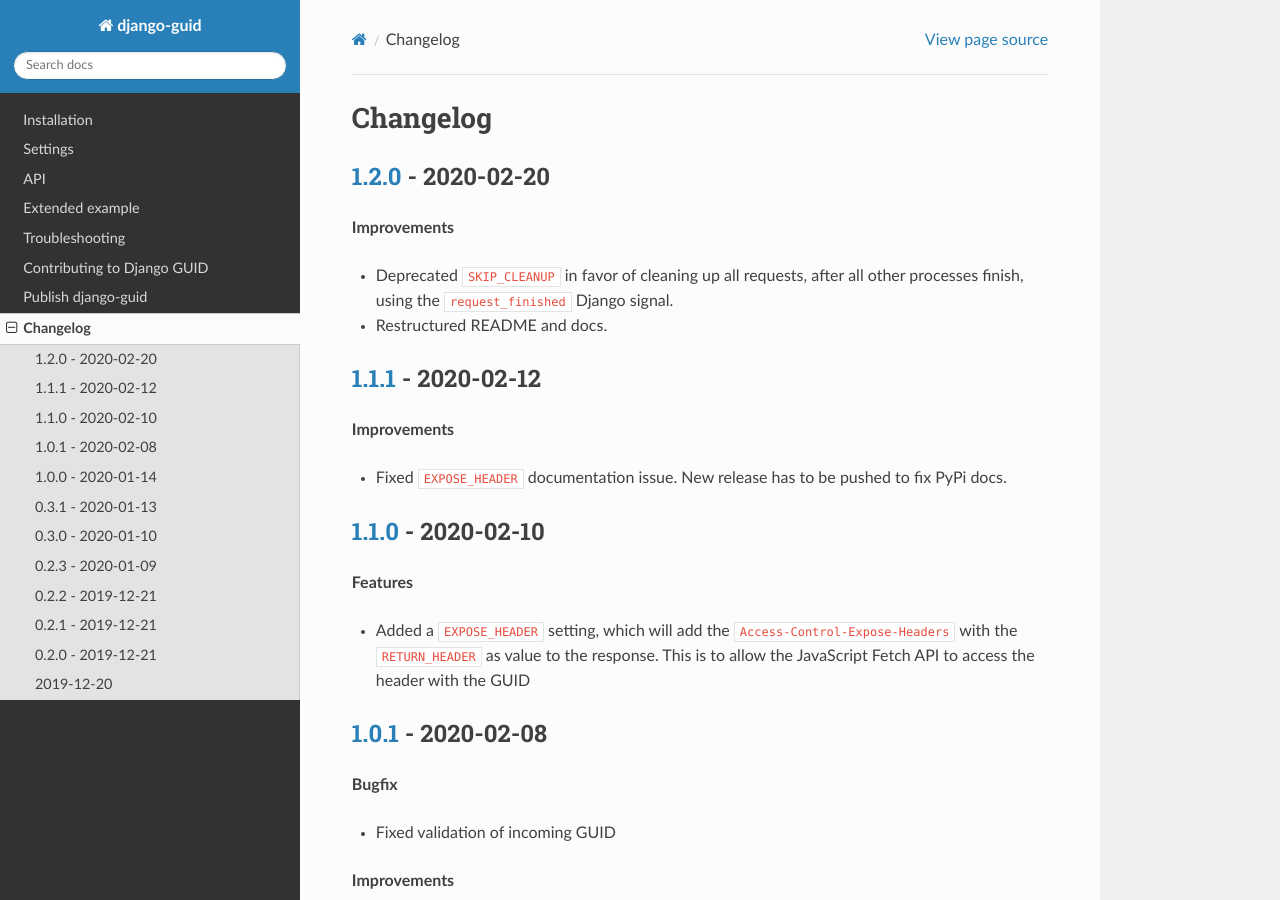
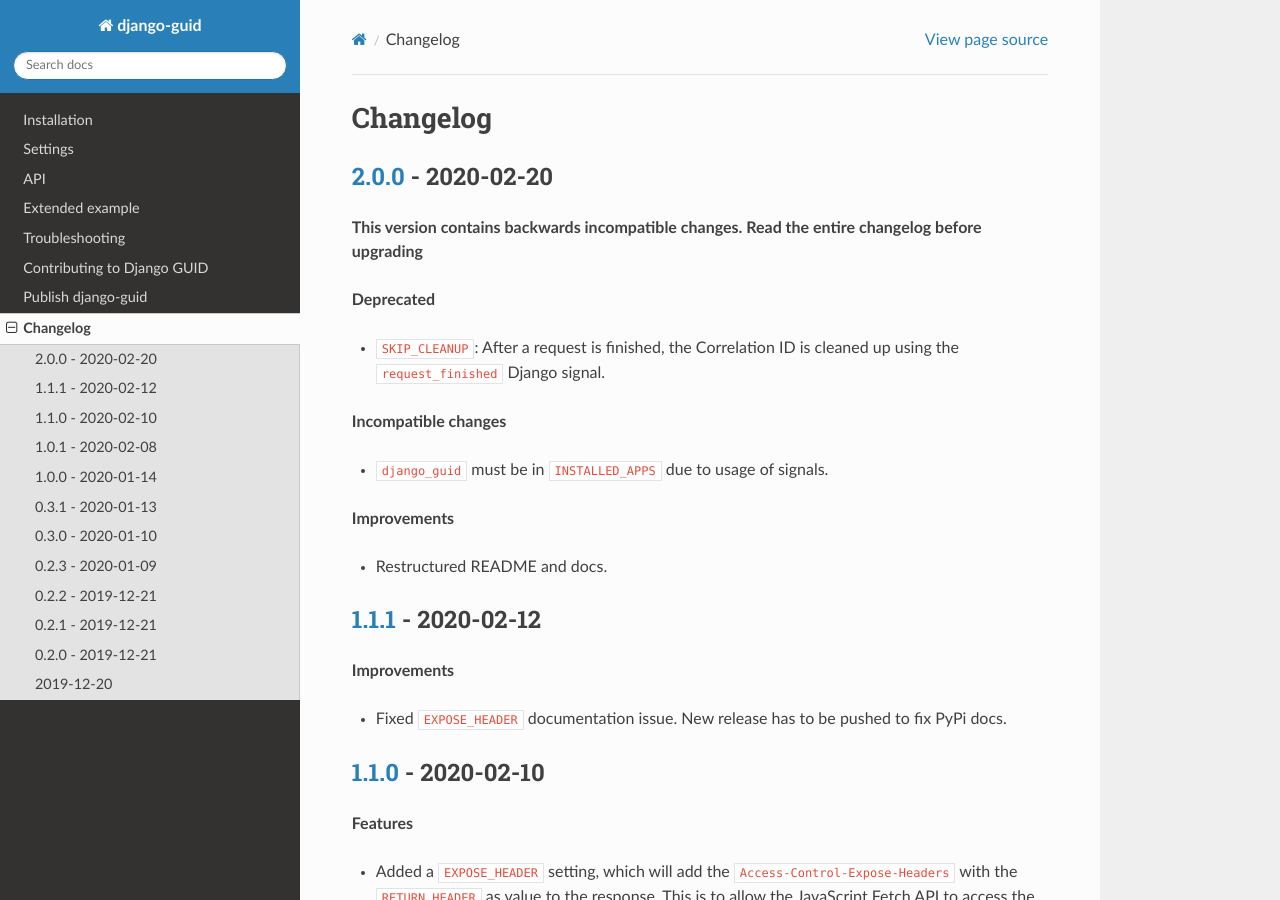
Before and after one commit to snok/django-guid, a Sphinx documentation site: the page built from docs/changelog.rst, in a window 1280 px wide and 900 px high. Built offline with Sphinx 7.4.7 and the Read the Docs theme 2.0.0, drawn with Linux system fonts in a browser that asks for light colours.

Commit message:
Docs and version

```diff
--- a/CHANGELOG.rst
+++ b/CHANGELOG.rst
@@ -1,12 +1,23 @@
 Changelog
 =========
 
-`1.2.0`_ - 2020-02-20
+`2.0.0`_ - 2020-02-20
 ---------------------
+**This version contains backwards incompatible changes. Read the entire changelog before upgrading**
+
+
+**Deprecated**
+
+* ``SKIP_CLEANUP``: After a request is finished, the Correlation ID is cleaned up using the ``request_finished`` Django signal.
+
+
+**Incompatible changes**
+
+* ``django_guid`` must be in ``INSTALLED_APPS`` due to usage of signals.
+
 
 **Improvements**
 
-* Deprecated ``SKIP_CLEANUP`` in favor of cleaning up all requests, after all other processes finish, using the ``request_finished`` Django signal.
 * Restructured README and docs.
 
 
@@ -152,4 +163,4 @@
 .. _1.0.1: https://github.com/jonasks/django-guid/compare/1.0.0...1.0.1
 .. _1.1.0: https://github.com/jonasks/django-guid/compare/1.0.1...1.1.0
 .. _1.1.1: https://github.com/jonasks/django-guid/compare/1.1.0...1.1.1
-.. _1.2.0: https://github.com/jonasks/django-guid/compare/1.1.1...1.2.0
+.. _2.0.0: https://github.com/jonasks/django-guid/compare/1.1.1...2.0.0
--- a/django_guid/__init__.py
+++ b/django_guid/__init__.py
@@ -3,5 +3,5 @@
 This file is imported by setup.py
 Adding imports here will break setup.py
 """
-__version__ = '1.2.0'
+__version__ = '2.0.0'
 default_app_config = 'django_guid.apps.DjangoGuidConfig'
```
Also changed, not shown: README.rst (+16 -3 lines), docs/install.rst (+18 -3 lines).
